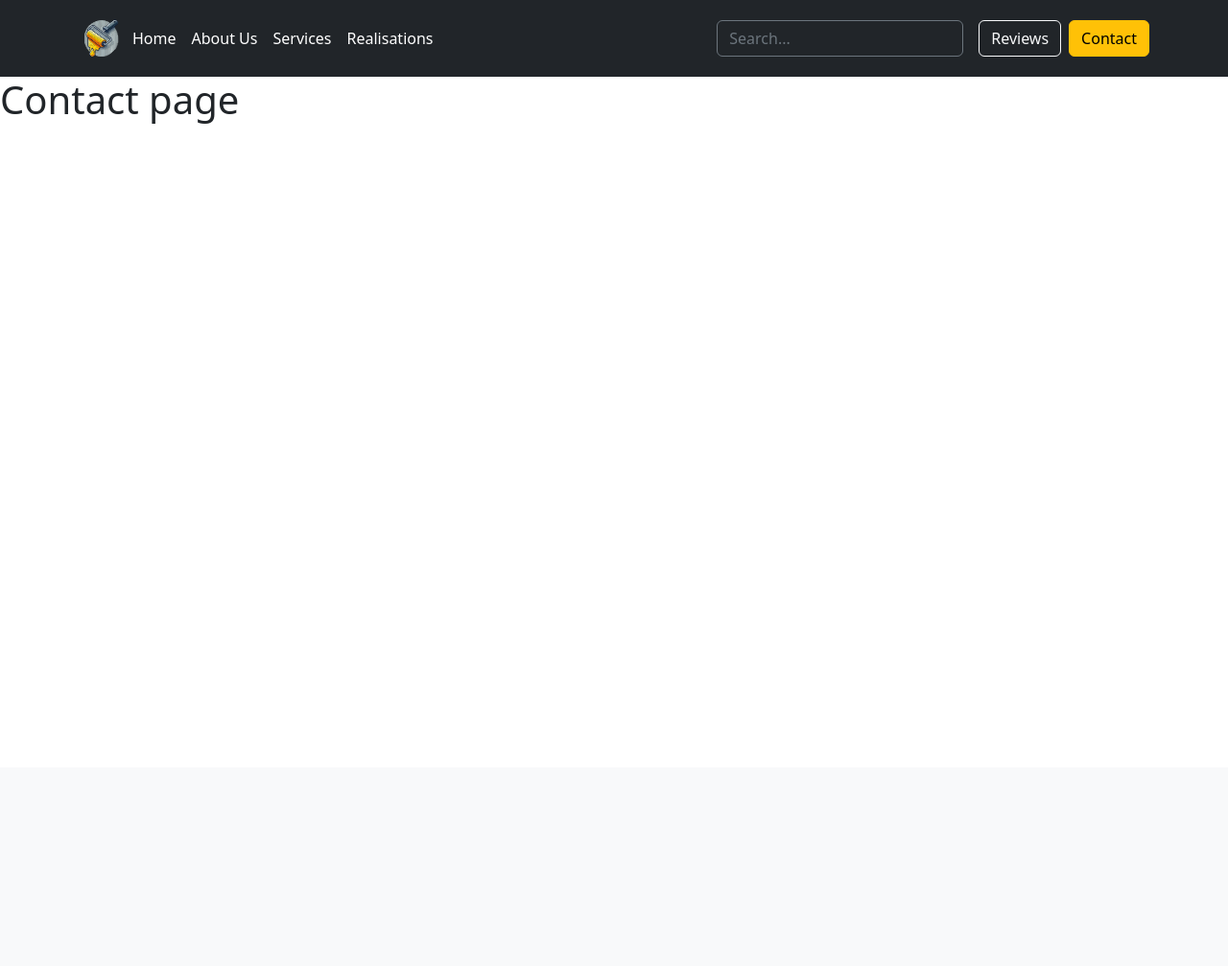
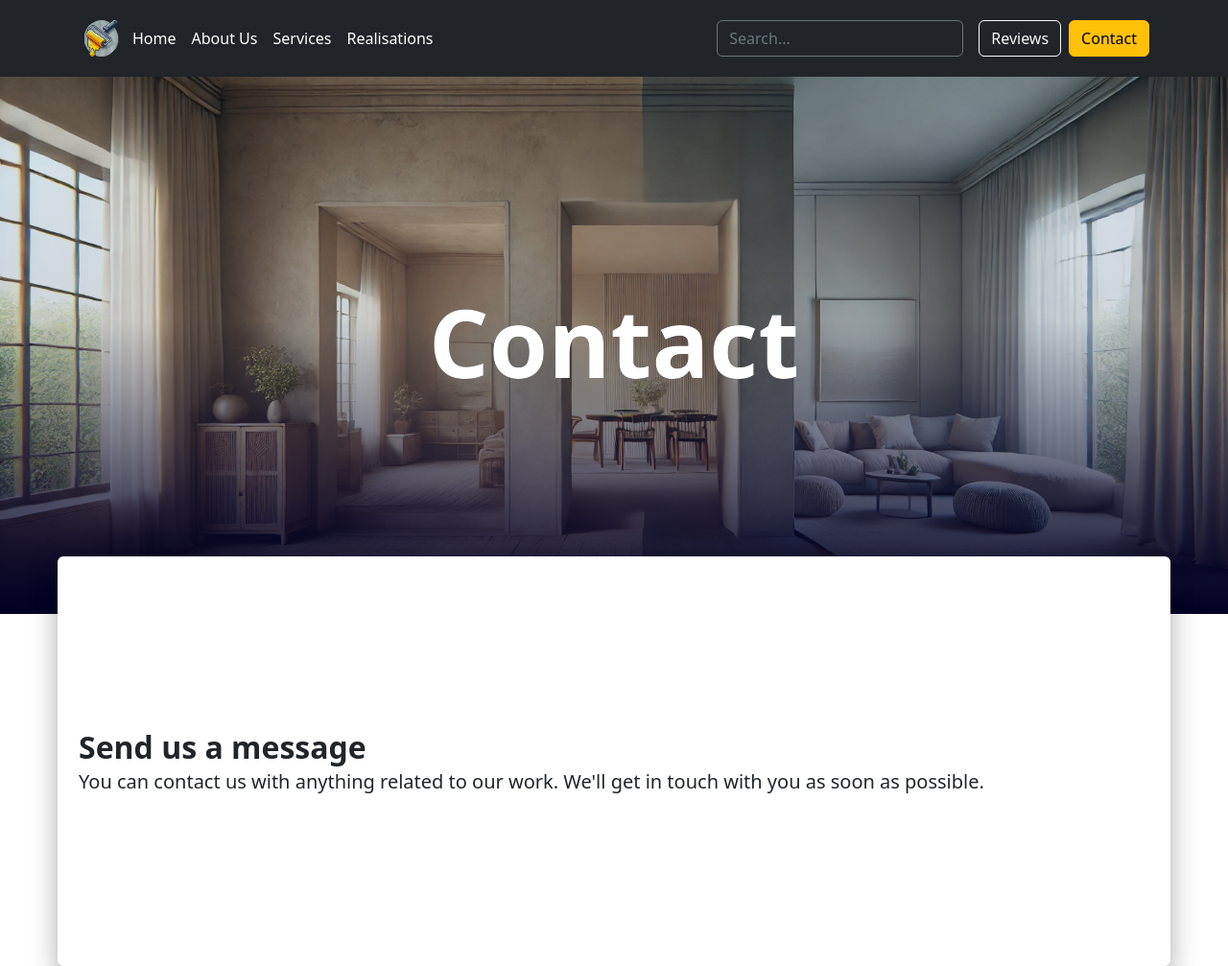
Before and after one commit to Mussorable/top_design_building, a Flask app: page /contact in a window 1280 px wide. Shown: the whole page at 96% size. Before the commit the page ends 129 px from the top, so only its background shows below. Run offline with Flask 3, Linux system fonts and the light colour scheme; some libraries are stand-ins or nearby versions.

Commit message:
add header image to Contact page, make container and page title with add. description

```diff
--- a/app/logic/map.py
+++ b/app/logic/map.py
@@ -2,7 +2,10 @@ import folium
 from xdg.Config import icon_size
 
 
-def generate_map(coordinates, zoom_start=14):
+def generate_map(coordinates=None, zoom_start=14):
+    if coordinates is None:
+        coordinates = [51.215950, 18.573541]
+
     m = folium.Map(
         location=coordinates,
         zoom_start=zoom_start,
--- a/app/routes.py
+++ b/app/routes.py
@@ -14,16 +14,7 @@ def index():
 
 @app.route('/about')
 def about():
-    coordinates = [51.215950, 18.573541]
-    folium_map = None
-
-    try:
-        folium_map = generate_map(coordinates)
-    except ValueError:
-        flash('Invalid coordinates provided.')
-    except Exception as e:
-        logging.error(f'Error generating map: {e}', exc_info=True)
-        flash('Something went wrong while generating the map.')
+    folium_map = generate_map()
 
     return render_template('about_us.html', title='About Us', map=folium_map)
 
--- a/app/static/css/styles.css
+++ b/app/static/css/styles.css
@@ -24,6 +24,10 @@
 
 *, ::after, ::before {
     box-sizing: border-box;
+}
+
+html {
+  scroll-behavior: smooth;
 }
 
 html * {
@@ -229,7 +233,11 @@ html * {
     text-decoration: none;
     color: #333;
     border-radius: 5px;
-    transition: background-color 0.3s, color 0.3s;
+    transition: background-color 0.3s, color 0.15s;
+}
+
+.contact-link:hover {
+    color: #007bff;
 }
 
 .option-raised {
@@ -274,6 +282,7 @@ html * {
     background-size: cover;
     display: flex;
     align-items: center;
+    background-repeat: no-repeat;
 }
 
 .header-filter {
@@ -293,9 +302,8 @@ html * {
     background: linear-gradient(360deg, rgba(2,0,36,1) 0%, rgba(74,94,121,.25) 55%, rgba(0,78,119,0.15) 100%);
 }
 
-.about-us {
-    background-image: url("../images/background_team.webp");
-    background-repeat: no-repeat;
+.bg-center {
+    background-position: center center;
 }
 
 .address-block {
--- a/app/templates/about_us.html
+++ b/app/templates/about_us.html
@@ -1,7 +1,7 @@
 {% extends 'base.html' %}
 
 {% block content %}
-    <div class="page-header header-filter about-us">
+    <div class="page-header header-filter" style="background-image: url('{{ url_for('static', filename='images/background_team.webp') }}');">
         <div class="container set-above-2">
             <div class="row">
                 <div class="col-md-8 ml-auto mr-auto">
--- a/app/templates/contact.html
+++ b/app/templates/contact.html
@@ -1,5 +1,35 @@
 {% extends 'base.html' %}
 
 {% block content %}
-    <h1>Contact page</h1>
+    <div class="page-header header-filter bg-center" style="background-image: url('{{ url_for('static', filename='images/old-to-new.webp') }}');">
+        <div class="container set-above-2">
+            <div class="row">
+                <div class="col-md-8 ml-auto mr-auto">
+                    <div class="page-name-block">
+                        {% if title %}
+                            <h1 class="page-name">{{ title }}</h1>
+                        {% else %}
+                            <h1>Contact</h1>
+                        {% endif %}
+                    </div>
+                </div>
+            </div>
+        </div>
+    </div>
+    <div class="container-raised container-light-mode">
+        <div class="section">
+            <div class="container">
+                <div class="row row-padding-block">
+                    <div class="col-md-12">
+                        <h2 class="title section-title text-left">Send us a message</h2>
+                        <h5 class="title-description section-title-description">
+                            You can contact us with anything related
+                            to our work. We'll get in touch with you as soon as possible.
+                        </h5>
+                    </div>
+                </div>
+                <div class="row"></div>
+            </div>
+        </div>
+    </div>
 {% endblock %}
```
Also changed, not shown: app/static/images/old-to-new.webp (added).
